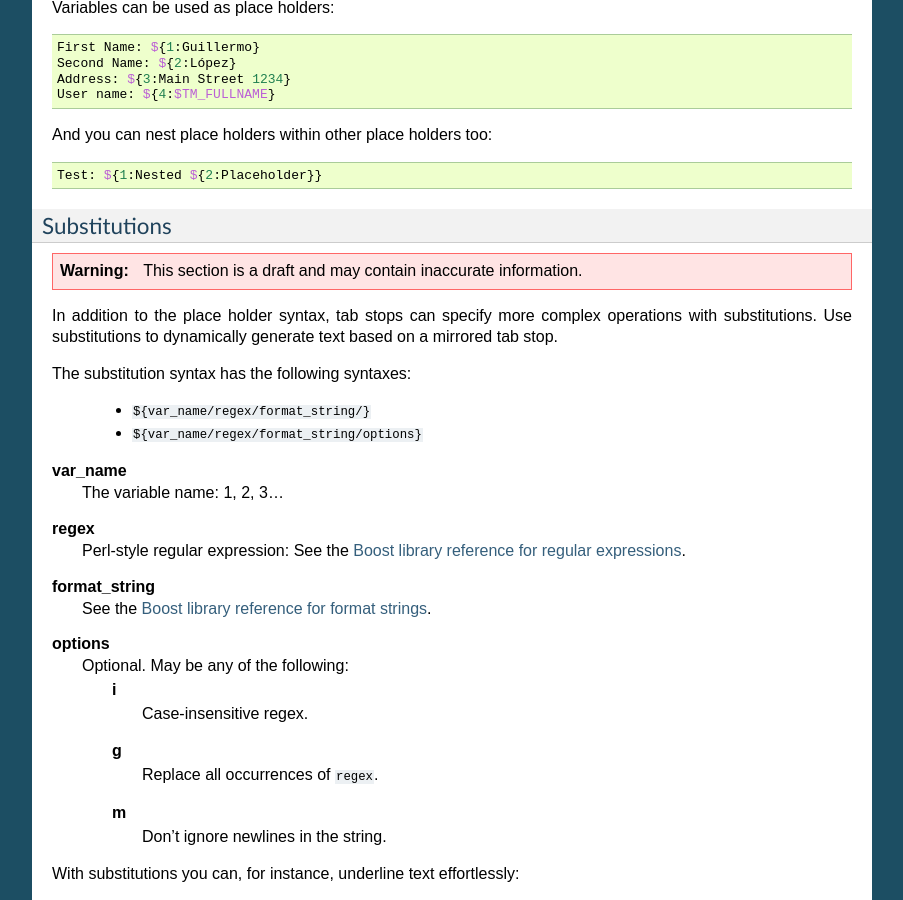
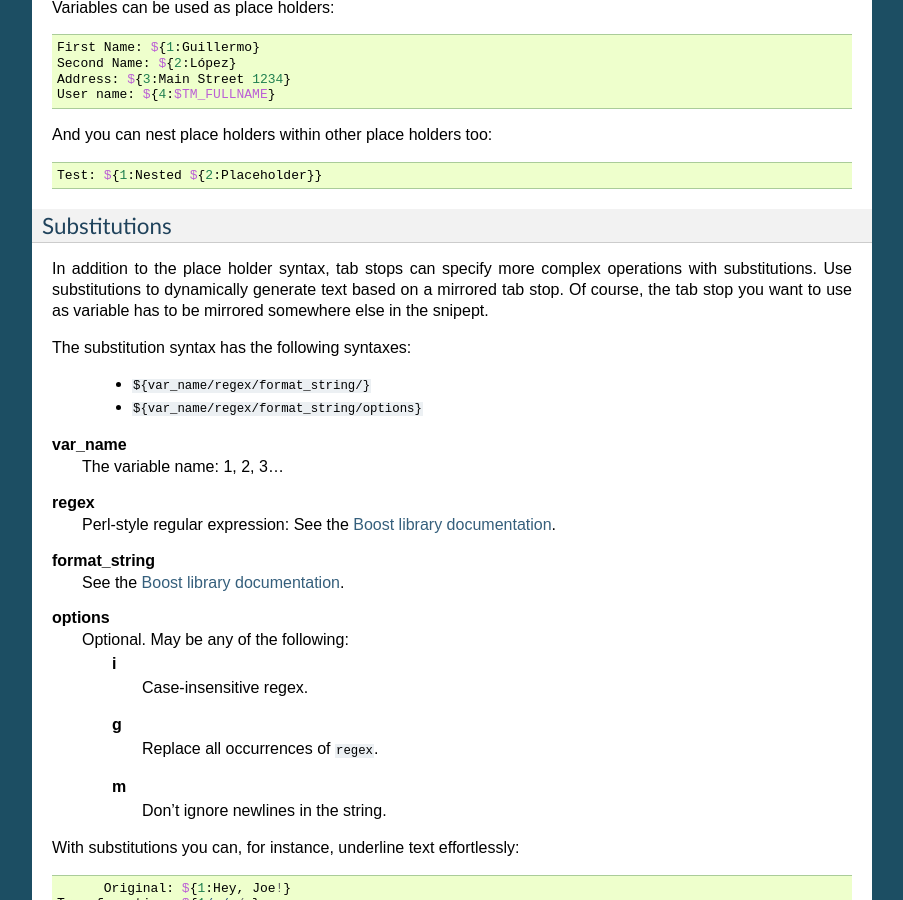
Before and after one commit to guillermooo/sublime-undocs, a Sphinx documentation site: the page built from source/extensibility/snippets.rst, in a window 1280 px wide and 900 px high, scrolled down 3088 px. Shown: the whole window, without its empty margins (198-1101 px from the left). Built offline with Sphinx 7.4.7, drawn with Linux system fonts in a browser that asks for light colours; cross-references to code outside the pages are shown as plain code; some of the changed text lies outside the part shown.

Commit message:
Merge settings docs, they mostly contained the same information

```diff
--- a/source/extensibility/snippets.rst
+++ b/source/extensibility/snippets.rst
@@ -3,21 +3,21 @@
 ========
 
 Whether you are coding or writing the next vampire best-seller, you're likely to
-need certain short fragments of text again and again. Use snippets to save yourself
-tedious typing. Snippets are smart templates that will insert text for you and
-adapt it to their context.
+need certain short fragments of text again and again. Use snippets to save
+yourself tedious typing. Snippets are smart templates that will insert text for
+you and adapt it to their context.
 
 To create a new snippet, select **Tools | New Snippet…**. Sublime Text will
 present you with an skeleton for a new snippet.
 
 Snippets can be stored under any package's folder, but to keep it simple while
-you're learning, you can save them to your ``Packages/User`` folder.
+you're learning, you can save them to your :path:`Packages/User` folder.
 
 Snippets File Format
 ********************
 
 Snippets typically live in a Sublime Text package. They are simplified XML files
-with the extension ``sublime-snippet``. For instance, you could have a
+with the extension *.sublime-snippet*. For instance, you could have a
 ``greeting.sublime-snippet`` inside an ``Email`` package.
 
 The structure of a typical snippet is as follows (including the default hints
@@ -45,24 +45,26 @@
 
     Keep the following in mind when writing your own snippets:
 
-        - If you want to get a literal ``$``, you have to escape it like this: ``\$``.
+        - If you want to get a literal ``$``, you have to escape it like this:
+          ``\$``.
 
         - When writing a snippet that contains indentation, always use tabs. The
-          tabs will be transformed into spaces when the snippet is inserted if the
-          option ``translateTabsToSpaces`` is set to ``true``.
+          tabs will be transformed into spaces when the snippet is inserted if
+          the option ``translateTabsToSpaces`` is set to ``true``.
 
         - The ``content`` must be included in a ``<![CDATA[…]]>`` section.
           Snippets won't work if you don't do this!
 
         - The ``content`` of your snippet must not contain ``]]>`` because this
-          string of characters will prematurely close the ``<![CDATA[…]]>`` section,
-          resulting in an XML error. To work around this pitfall, you can insert an
-          undefined variable into the string like this: ``]]$NOT_DEFINED>``. This
-          modified string passes through the XML parser without closing the content
-          element's ``<![CDATA[…]]>`` section, but Sublime Text will replace
-          ``$NOT_DEFINED`` with an empty string before inserting the snippet into
-          your document. In other words, ``]]$NOT_DEFINED>`` in your snippet file
-          ``content`` will be written as ``]]>`` when you trigger the snippet.
+          string of characters will prematurely close the ``<![CDATA[…]]>``
+          section, resulting in an XML error. To work around this pitfall, you
+          can insert an undefined variable into the string like this:
+          ``]]$NOT_DEFINED>``. This modified string passes through the XML
+          parser without closing the content element's ``<![CDATA[…]]>``
+          section, but Sublime Text will replace ``$NOT_DEFINED`` with an empty
+          string before inserting the snippet into your document. In other
+          words, ``]]$NOT_DEFINED>`` in your snippet file ``content`` will be
+          written as ``]]>`` when you trigger the snippet.
 
 ``tabTrigger``
     Defines the sequence of keys you will press to insert this snippet. The
@@ -146,13 +149,14 @@
     Second Name: $2
     Address: $3
 
-In the example above, the cursor will jump to ``$1`` if you press :kbd:`Tab` once.
-If you press :kbd:`Tab` a second time, it will advance to ``$2``, etc. You can also
-move backwards in the series with :kbd:`Shift+Tab`. If you press :kbd:`Tab` after the
-highest tab stop, Sublime Text will place the cursor at the end of the snippet's
-content so that you can resume normal editing.
+In the example above, the cursor will jump to ``$1`` if you press :kbd:`Tab`
+once. If you press :kbd:`Tab` a second time, it will advance to ``$2``, etc. You
+can also move backwards in the series with :kbd:`Shift+Tab`. If you press
+:kbd:`Tab` after the highest tab stop, Sublime Text will place the cursor at the
+end of the snippet's content so that you can resume normal editing.
 
-If you want to control where the exit point should be, use the ``$0`` mark.
+If you want to control where the exit point should be, use the ``$0`` mark. By
+default, this is the end of the snippet.
 
 You can break out of the field cycle any time by pressing :kbd:`Esc`.
 
@@ -169,7 +173,8 @@
     Address: $3
     User name: $1
 
-In this example, "User name" will be filled out with the same value as "First Name".
+In this example, "User name" will be filled out with the same value as "First
+Name".
 
 Place Holders
 -------------
@@ -203,12 +208,10 @@
 Substitutions
 -------------
 
-.. WARNING::
-    This section is a draft and may contain inaccurate information.
-
-In addition to the place holder syntax, tab stops can specify more complex operations
-with substitutions. Use substitutions to dynamically generate text based on a mirrored
-tab stop.
+In addition to the place holder syntax, tab stops can specify more complex
+operations with substitutions. Use substitutions to dynamically generate text
+based on a mirrored tab stop. Of course, the tab stop you want to use as
+variable has to be mirrored somewhere else in the snipept.
 
 The substitution syntax has the following syntaxes:
 
@@ -219,10 +222,10 @@
     The variable name: 1, 2, 3…
 
 **regex**
-    Perl-style regular expression: See the `Boost library reference for regular expressions <http://www.boost.org/doc/libs/1_44_0/libs/regex/doc/html/boost_regex/syntax/perl_syntax.html>`_.
+    Perl-style regular expression: See the `Boost library documentation`_.
 
 **format_string**
-    See the `Boost library reference for format strings <http://www.boost.org/doc/libs/1_44_0/libs/regex/doc/html/boost_regex/format/perl_format.html>`_.
+    See the `Boost library documentation`_.
 
 **options**
     Optional. May be any of the following:
@@ -232,6 +235,8 @@
             Replace all occurrences of ``regex``.
         **m**
             Don't ignore newlines in the string.
+
+.. _`Boost library documentation`: http://www.boost.org/doc/libs/1_44_0/libs/regex/doc/html/boost_regex/format/perl_format.html
 
 With substitutions you can, for instance, underline text effortlessly:
 
--- a/source/reference/reference.rst
+++ b/source/reference/reference.rst
@@ -9,7 +9,6 @@
 .. toctree::
     :maxdepth: 2
 
-    snippets
     syntaxdefs
     build_systems
     key_bindings
```
Also changed, not shown: other parts of source/extensibility/snippets.rst (+6 -5 lines), source/reference/snippets.rst (deleted, +0 -107 lines).
